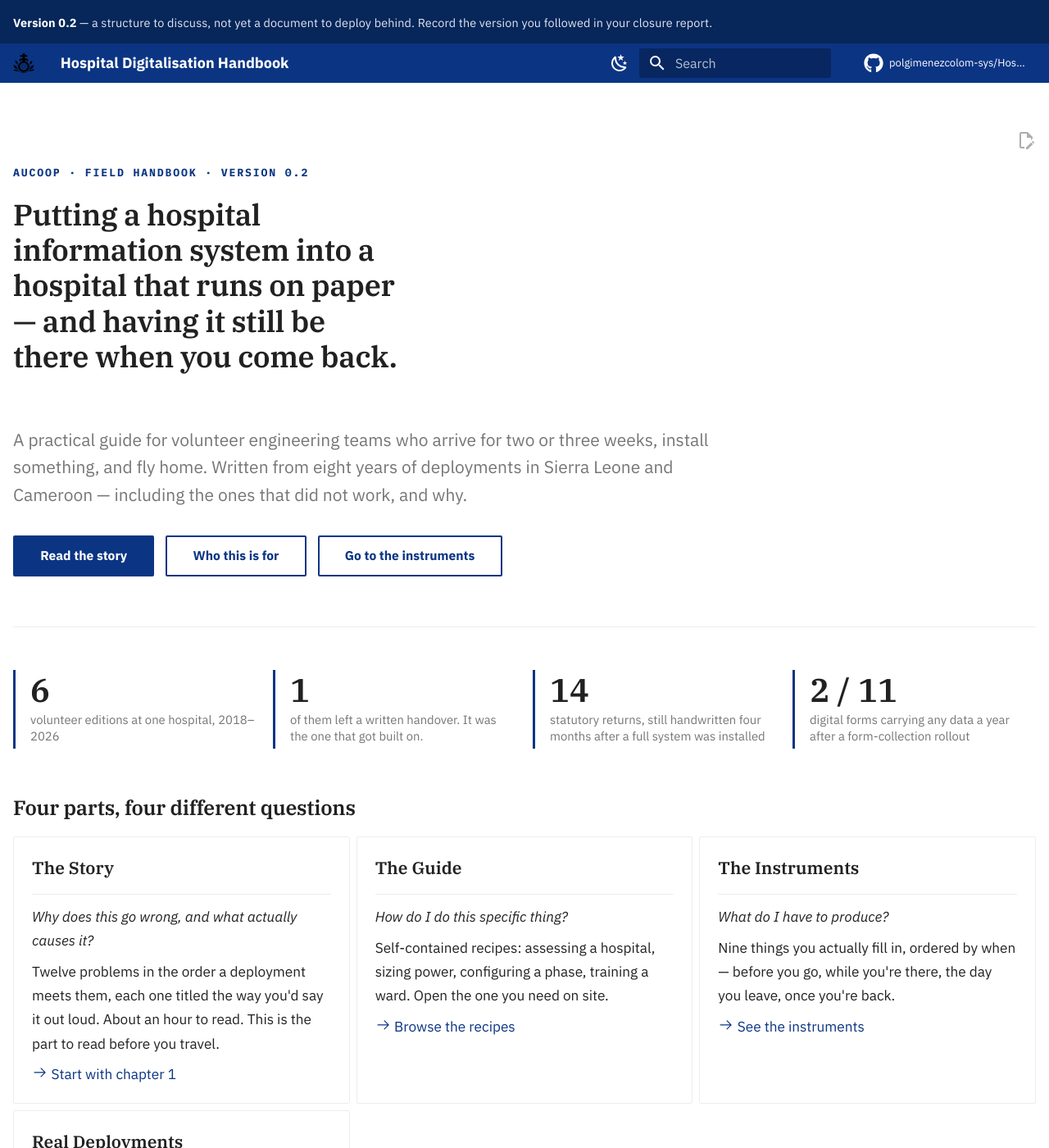
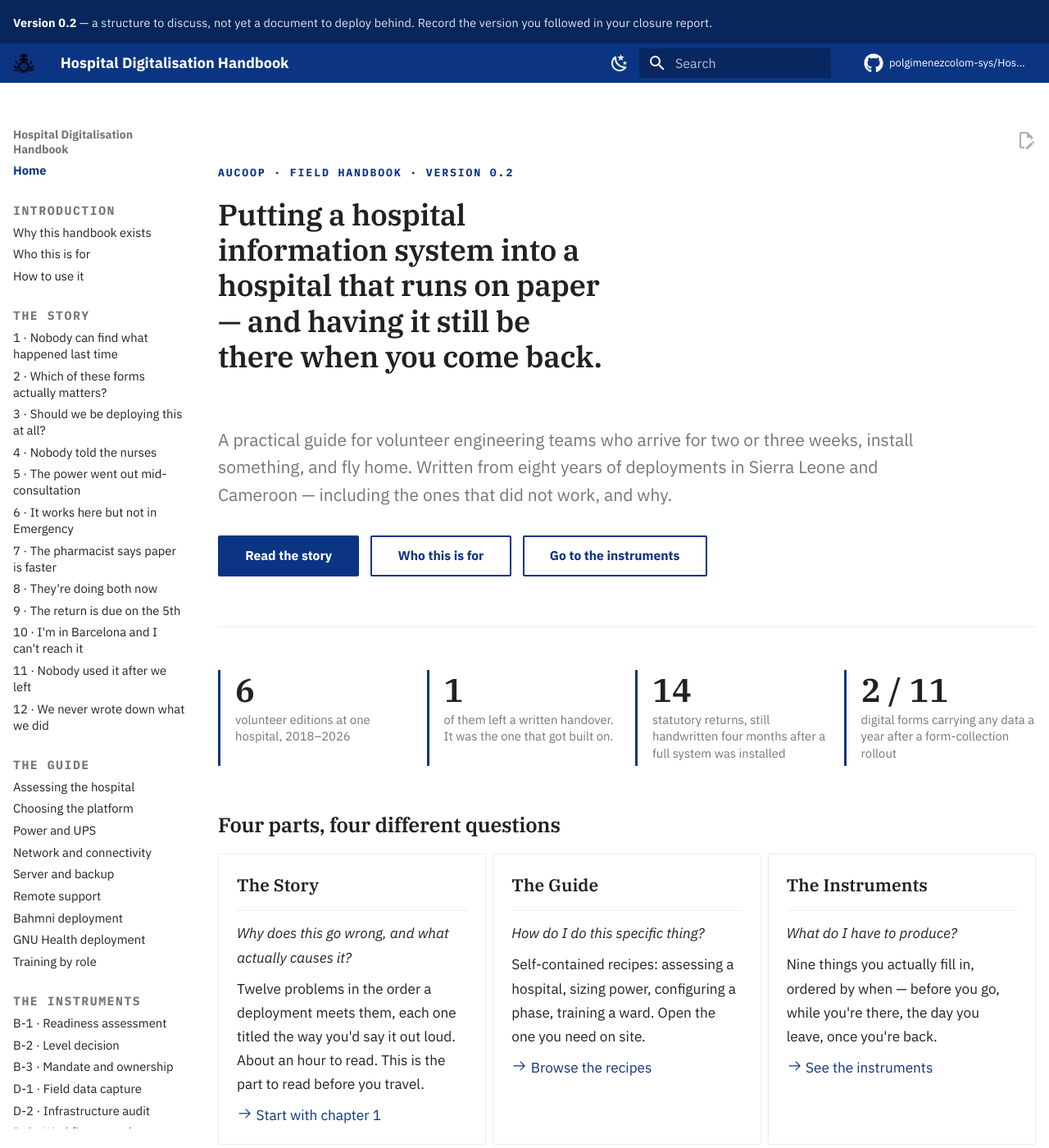
Before and after one commit to polgimenezcolom-sys/Hospital-Digitalisation-Handbook, an MkDocs documentation site: the page built from docs/index.md, in a window 1280 px wide and 1400 px high. Shown: the whole window at 82% size. Built offline with MkDocs 1.6.1 and Material for MkDocs 9.7.7, drawn with Linux system fonts in a browser that asks for light colours; comment, search, counter and statistics services are not loaded.

Commit message:
Sidebar: keep the whole book visible on every page
navigation.sections stops Material drilling down into a section and hiding
the rest of the tree behind a back arrow. Sections render as small headings;
Home shows the sidebar too.

```diff
--- a/docs/stylesheets/extra.css
+++ b/docs/stylesheets/extra.css
@@ -131,3 +131,12 @@
 .md-typeset .grid.cards > ul > li { padding: 1rem 1.1rem; }
 .md-typeset .grid.cards > ul > li > hr { margin: .6rem 0; }
 .md-typeset .grid.cards > ul > li > p:first-child { font-family: "IBM Plex Serif", serif; font-size: 1.05rem; font-weight: 600; }
+
+/* Sidebar as a book outline: section headings, tighter rows, a little more room */
+.md-sidebar--primary .md-nav__item--section > .md-nav__link {
+  font-family: "IBM Plex Mono", ui-monospace, monospace; font-size: .64rem; letter-spacing: .12em;
+  text-transform: uppercase; color: var(--md-default-fg-color--light); margin-top: 1.1rem;
+}
+.md-sidebar--primary .md-nav__item--section:first-child > .md-nav__link { margin-top: 0; }
+.md-sidebar--primary .md-nav__link { font-size: .74rem; line-height: 1.35; margin-top: .45em; }
+.md-sidebar--primary .md-nav__item .md-nav__link--active { font-weight: 600; }
--- a/mkdocs.yml
+++ b/mkdocs.yml
@@ -28,7 +28,11 @@ theme:
       tip: material/compass
       note: material/book-open-variant
   features:
-    # One collapsible tree on the left showing the whole book — no tabs.
+    # The whole book stays visible in the left sidebar on every page.
+    # navigation.sections renders each part as a heading with its pages always
+    # listed — without it, Material "drills down" into a section and hides the
+    # rest of the book behind a back arrow.
+    - navigation.sections
     - navigation.indexes
     - navigation.path
     - navigation.top
```
Also changed, not shown: docs/index.md (+0 -1 lines).
